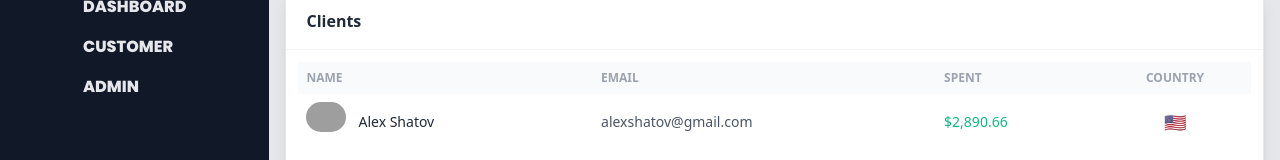
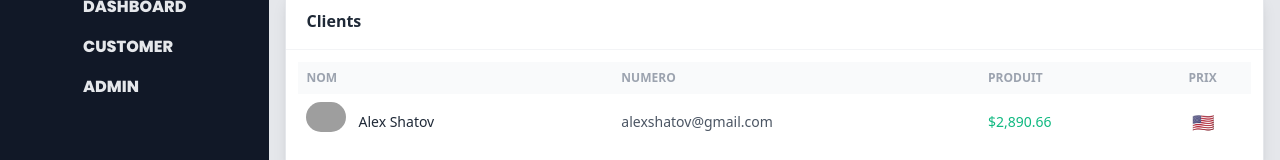
Before and after one commit to Asam237/bm_squart, a React (Create React App) app in the folder frontend/: page /dashboard in a window 1280 px wide. Shown: the part 312-472 px from the top of the page. Built offline with nearby package versions, Linux system fonts and the light colour scheme; grey boxes are pictures that could not be loaded.

Commit message:
Get all clients

```diff
--- a/frontend/src/components/client/Client.component.tsx
+++ b/frontend/src/components/client/Client.component.tsx
@@ -15,16 +15,16 @@ const Client = () => {
                   <thead className="text-xs font-semibold uppercase text-gray-400 bg-gray-50">
                     <tr>
                       <th className="p-2 whitespace-nowrap">
-                        <div className="font-semibold text-left">Name</div>
+                        <div className="font-semibold text-left">Nom</div>
                       </th>
                       <th className="p-2 whitespace-nowrap">
-                        <div className="font-semibold text-left">Email</div>
+                        <div className="font-semibold text-left">Numero</div>
                       </th>
                       <th className="p-2 whitespace-nowrap">
-                        <div className="font-semibold text-left">Spent</div>
+                        <div className="font-semibold text-left">Produit</div>
                       </th>
                       <th className="p-2 whitespace-nowrap">
-                        <div className="font-semibold text-center">Country</div>
+                        <div className="font-semibold text-center">Prix</div>
                       </th>
                     </tr>
                   </thead>
--- /dev/null
+++ b/frontend/src/services/client.service.ts
@@ -0,0 +1,10 @@
+import axios from "axios"
+const BASE_URL = ""
+
+const headers = {
+
+}
+
+export const clienService = () => {
+
+}
```
Also changed, not shown: 1 other file (tests, documents, lock files or other folders).
